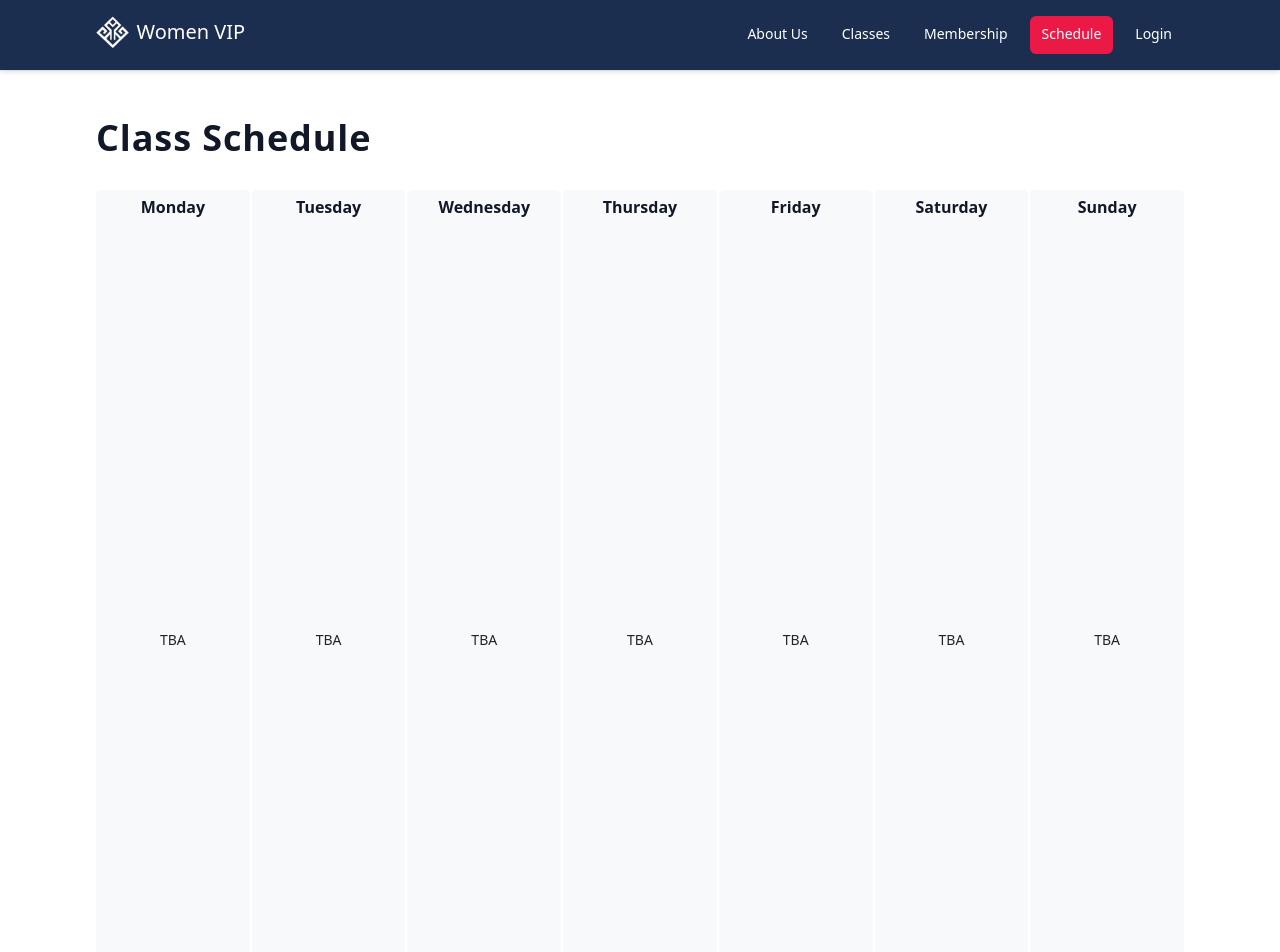
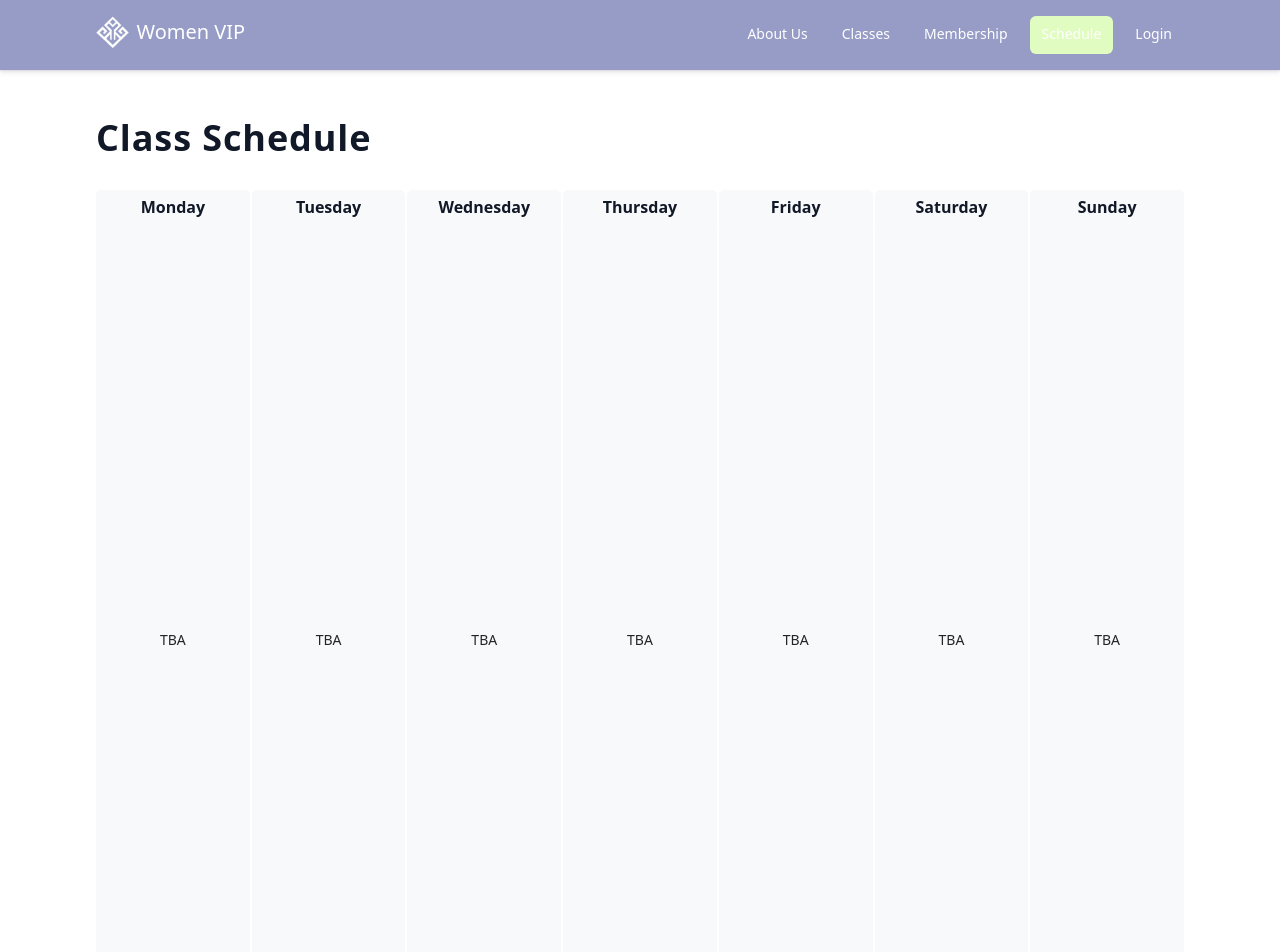
Before and after one commit to TGA-Academy/TGA-Academy.github.io, a Jekyll site: the page built from pages/schedule.html, in a window 1280 px wide and 1400 px high. Shown: the top 952 px of the window. Built offline with Jekyll 4.4.1, drawn with Linux system fonts in a browser that asks for light colours.

Commit message:
colors are bad

```diff
--- a/assets/css/main.css
+++ b/assets/css/main.css
@@ -1,15 +1,14 @@
 @import url("https://fonts.googleapis.com/css2?family=Inter:ital,opsz,wght@0,14..32,100..900;1,14..32,100..900&display=swap");
 
 :root {
-  --raven-blue:    rgb(28, 46, 79);
-  --raven-red:     rgb(235, 25, 70);
-  --raven-gray:    rgb(248, 249, 251);
+  --vip-primary:   rgb(150, 156, 198);
+  --vip-secondary: rgb(225, 252, 193);
+  --vip-gray:      rgb(248, 249, 251);
   --gray-900:      rgb(17, 24, 39);
   --slate-600:     rgb(71, 85, 105);
   --max-width:     70rem;
   --nav-height:    70px;
   --shadow:        rgba(50, 50, 105, 0.15) 0px 2px 5px 0px, rgba(0, 0, 0, 0.05) 0px 1px 1px 0px;
-  --shadow-red:    rgba(235, 25, 70, 0.5) 0px 2px 10px 0px;
   --tint-gradient: linear-gradient(rgba(28, 46, 79, 0.70), rgba(28, 46, 79, 0.70));
 }
 
@@ -72,7 +71,7 @@ p.important {
 }
 
 a {
-  color: var(--raven-red);
+  color: var(--vip-secondary);
   &:hover {
     text-decoration: undeline;
   }
@@ -107,14 +106,14 @@ ul {
   text-align: center;
 }
 .text-red {
-  color: var(--raven-red);
+  color: var(--vip-secondary);
 }
 a.large-button {
   display:          inline-block;
   font-size:        1.25rem;
   line-height:      1.75rem;
   font-weight:      600;
-  background-color: var(--raven-red);
+  background-color: var(--vip-secondary);
   color:            white;
   padding:          1rem 1.5rem;
   border-radius:    0.5rem;
@@ -131,7 +130,7 @@ a.large-button {
   .hero-content {
     h1, p {
       color: white;
-      text-shadow: 2px 2px var(--raven-blue);
+      text-shadow: 2px 2px black;
     }
     small {
       margin-top: 1rem;
@@ -218,7 +217,7 @@ section {
 }
 
 .section-bg {
-  background-color: var(--raven-gray);
+  background-color: var(--vip-gray);
 }
 
 @media (max-width: 768px) {
@@ -234,7 +233,7 @@ section {
 
 /* -- Navigation ----------------------------------------------------------- */
 nav {
-  background-color: var(--raven-blue);
+  background-color: var(--vip-primary);
   position:         fixed;
   top:              0;
   width:            100%;
@@ -281,7 +280,7 @@ nav {
           border-radius:   6px;
           &:hover,
           &.active {
-            background-color: var(--raven-red);
+            background-color: var(--vip-secondary);
           }
           svg {
             color:       white;
@@ -308,12 +307,12 @@ nav {
             display:          block;
             white-space:      nowrap;
             font-size:        14px;
-            color:            var(--raven-blue);
+            color:            var(--vip-primary);
             text-decoration:  none;
             padding:          10px 20px;
             &:hover {
-              color:            var(--raven-red);
-              background-color: var(--raven-gray);
+              color:            var(--vip-secondary);
+              background-color: var(--vip-gray);
             }
           }
         }
@@ -355,7 +354,7 @@ nav {
 
 /* -- Footer --------------------------------------------------------------- */
 footer {
-  background-color: var(--raven-blue);
+  background-color: var(--vip-primary);
   color:            white;
 
   iframe {
@@ -446,7 +445,7 @@ form.formatted-form {
     }
   }
   button {
-    background-color: var(--raven-red);
+    background-color: var(--vip-secondary);
     color:            white;
     padding:          6px 12px;
     border-radius:    6px;
@@ -458,7 +457,7 @@ form.formatted-form {
 }
 
 form[data-leads-form] {
-  background-color: var(--raven-gray);
+  background-color: var(--vip-gray);
   flex-shrink:      0;
   width:            350px;
   box-shadow:       var(--shadow);
@@ -513,7 +512,7 @@ form[data-leads-form] {
     }
   }
   #countdown-wrapper {
-    background-color: var(--raven-gray);
+    background-color: var(--vip-gray);
     #countdown {
       display:         flex;
       gap:             0.5rem;
@@ -596,7 +595,7 @@ body.page-schedule {
     grid-template-columns: repeat(auto-fit, minmax(100px, 1fr));
   }
   .r-calendar-day {
-    background-color: var(--raven-gray);
+    background-color: var(--vip-gray);
     border-radius:    5px;
   }
   .r-calendar-day-name {
@@ -652,7 +651,7 @@ body.page-schedule {
     background-color: #009aa4;
   }
   .r-event-off {
-    background-color: var(--raven-gray);
+    background-color: var(--vip-gray);
     color: #212529;
   }
   .r-event-kids-teens {
```
